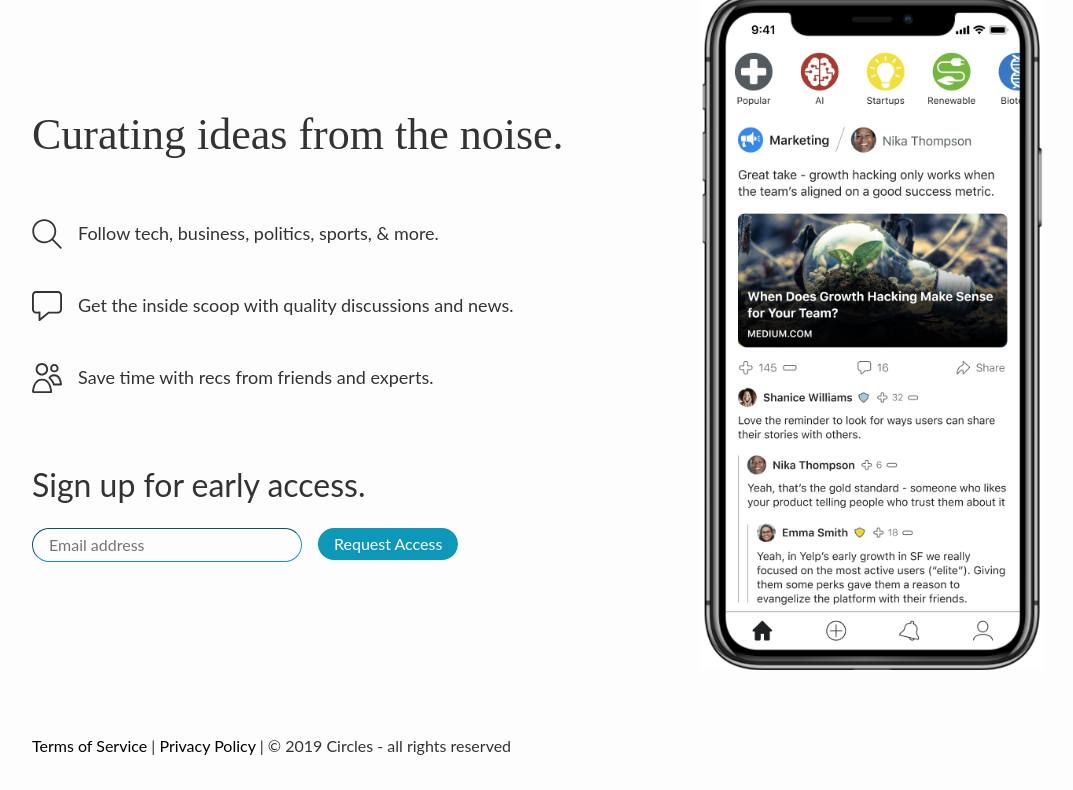
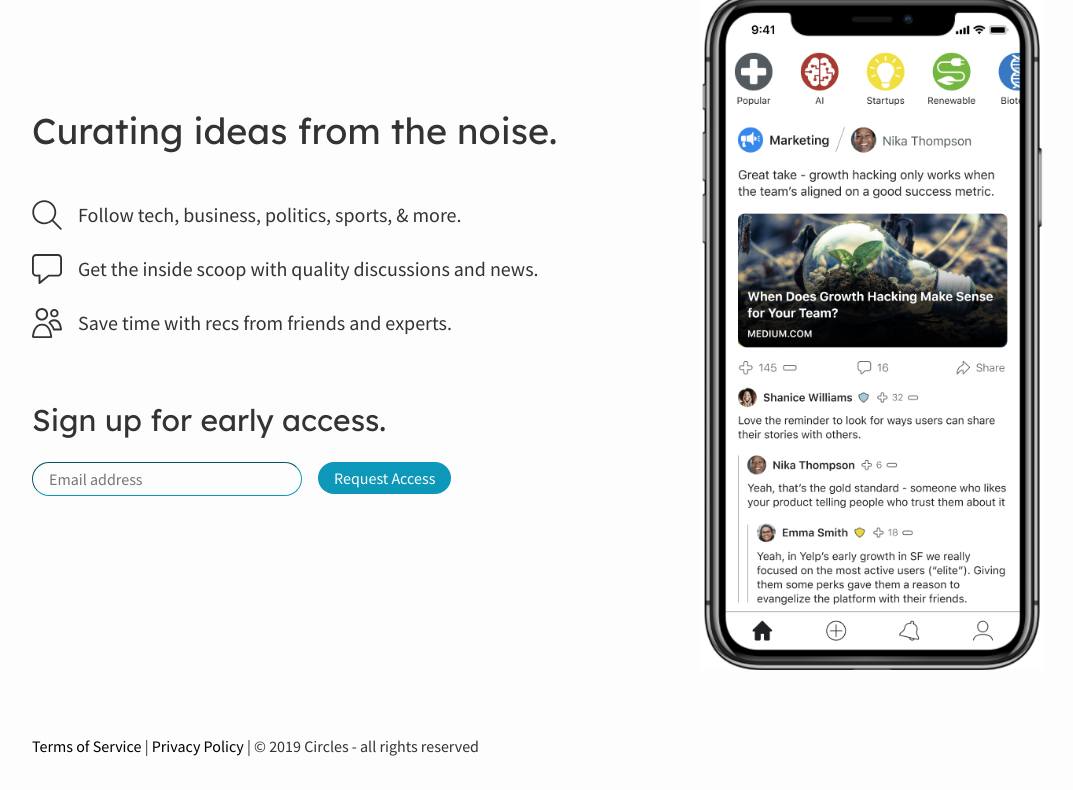
Before and after one commit to crieggalder/crieggalder.github.io, a plain HTML site: page index.html in a window 1280 px wide. Shown: the part 77-867 px from the top of the page, without its empty margins (53-1126 px from the left). Drawn offline with nearby package versions, Linux system fonts and the light colour scheme.

Commit message:
Style update

```diff
--- a/css/style.css
+++ b/css/style.css
@@ -1 +1 @@
-@media (min-width: 576px){.mt-big-desktop{margin-top: 4rem;}}@media (max-width: 576px){.mt-big-mobile{margin-top: 10rem;}}@media (min-width: 576px){#circles-form-mobile{display: none;}}@media (max-width: 576px){#circles-form-desktop{display: none;}}#circles-form-mobile{margin-bottom: 8rem;}.mt-big{margin-top: 4rem;}.mb-big{margin-bottom: 4rem;}body{font-family: "Lato"; color: #333; background-color: #fdfdfd}h1{font-family: "Comfortaa"; font-weight: 400; font-size: 44px;}h2{font-weight: 400;}.benefit-list{font-size: 18px; font-weight: 400;}.benefit{vertical-align: middle; display: flex; align-items: center; height: 3rem; margin: 1.5rem 0;}.benefit-img{float: left;}.benefit-text{margin-bottom: 0;}.hero-image{max-height: auto; width: 100%;}.image-mobile{padding: 0 5%;}@media (min-width: 576px){.image-full{padding: 0 20%; margin-top: -100px;}}@media (max-width: 576px){.image-full{margin-top: -50px;}}#footer a{color: #000;}/*Mailchimp customization*/#mc_embed_signup div.mc-field-group input{border-radius: 50px; border-width: 1px; border-color: #0D98BA; background-color: #fdfdfd; padding: 0.25rem 1rem; margin-right: 1rem; width: 50%;}#mc_embed_signup input:focus{outline:none;}#mc_embed_signup input.button{background-color: #0D98BA; border-radius: 50px; border: 1px; border-color: #0D98BA; color: #fff; padding: 0.25rem 1rem;}#mc_embed_signup input,#mc_embed_signup input.button{float: left;}
+@media (min-width: 576px){.mt-big-desktop{margin-top: 4rem;}}@media (max-width: 576px){.mt-big-mobile{margin-top: 10rem;}}@media (min-width: 576px){#circles-form-mobile{display: none;}}@media (max-width: 576px){#circles-form-desktop{display: none;}}#circles-form-mobile{margin-bottom: 8rem;}.mt-big{margin-top: 4rem;}.mb-big{margin-bottom: 4rem;}body{font-family: "Source Sans Pro"; color: #333; background-color: #fdfdfd}h1{font-family: "Lexend Deca"; font-weight: 400; font-size: 36px;}h2{font-family: "Lexend Deca"; font-size: 30px; font-weight: 400;}.benefit-list{font-size: 20px; font-weight: 400;}.benefit{vertical-align: middle; display: flex; align-items: center; margin: 24px 0;}.benefit-img{float: left;}.benefit-text{margin-bottom: 0;}.hero-image{max-height: auto; width: 100%;}.image-mobile{padding: 0 5%;}@media (min-width: 576px){.image-full{padding: 0 20%; margin-top: -100px;}}@media (max-width: 576px){.image-full{margin-top: -50px;}}#footer a{color: #000;}/*Mailchimp customization*/#mc_embed_signup div.mc-field-group input{border-radius: 50px; border-width: 1px; border-color: #0D98BA; background-color: #fdfdfd; padding: 0.25rem 1rem; margin-right: 1rem; width: 50%;}#mc_embed_signup input:focus{outline:none;}#mc_embed_signup input.button{background-color: #0D98BA; border-radius: 50px; border: 1px; border-color: #0D98BA; color: #fff; padding: 0.25rem 1rem;}#mc_embed_signup input,#mc_embed_signup input.button{float: left;}
--- a/css/style.source.css
+++ b/css/style.source.css
@@ -35,23 +35,25 @@
 }
 
 body {
-  font-family: "Lato";
+  font-family: "Source Sans Pro";
   color: #333;
   background-color: #fdfdfd
 }
 
 h1 {
-  font-family: "Comfortaa";
+  font-family: "Lexend Deca";
   font-weight: 400;
-  font-size: 44px;
+  font-size: 36px;
 }
 
 h2 {
+  font-family: "Lexend Deca";
+  font-size: 30px;
   font-weight: 400;
 }
 
 .benefit-list {
-  font-size: 18px;
+  font-size: 20px;
   font-weight: 400;
 }
 
@@ -59,8 +61,7 @@ h2 {
   vertical-align: middle;
   display: flex;
   align-items: center;
-  height: 3rem;
-  margin: 1.5rem 0;
+  margin: 24px 0;
 }
 
 .benefit-img {
```
Also changed, not shown: 1 other file.
